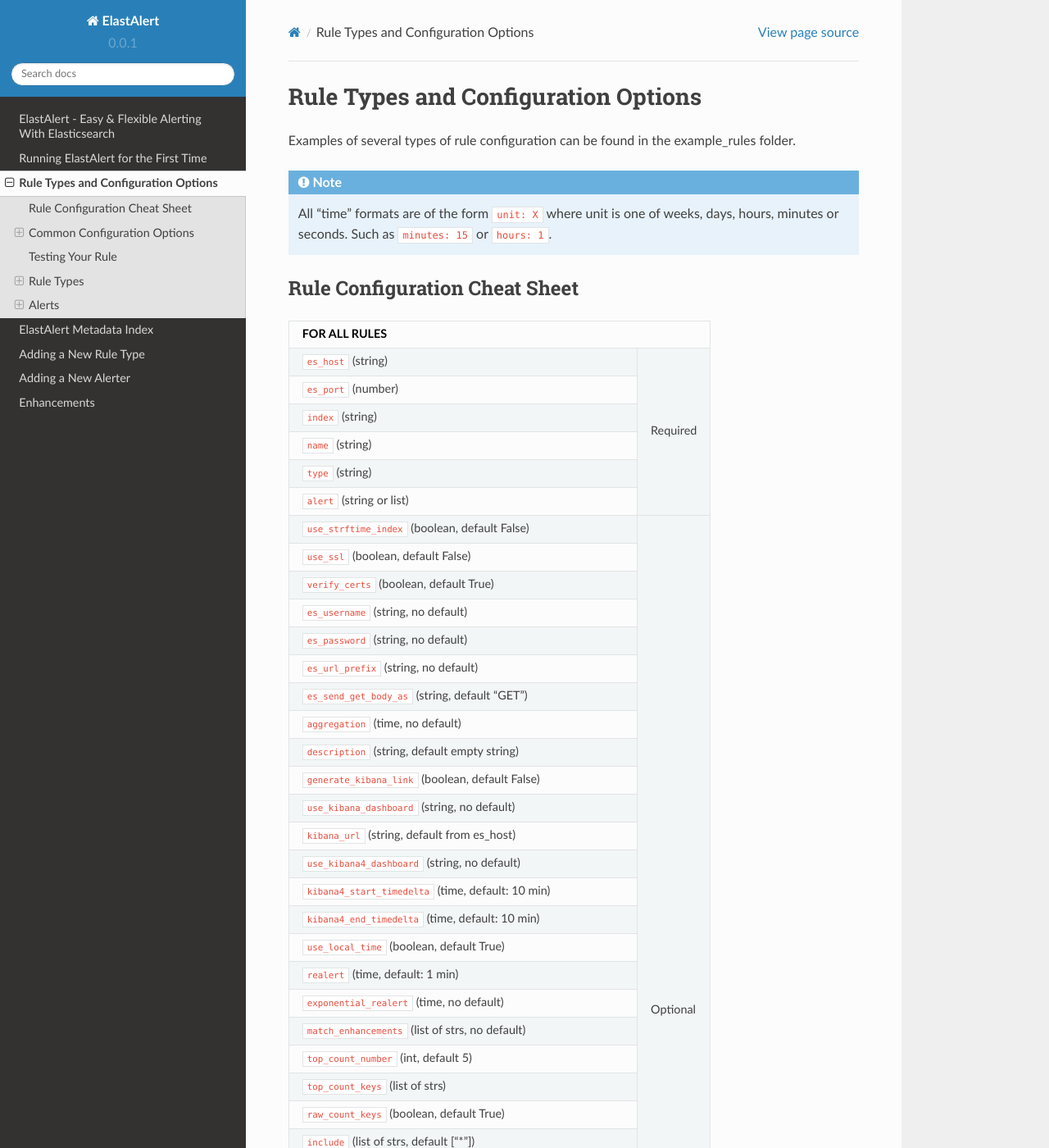
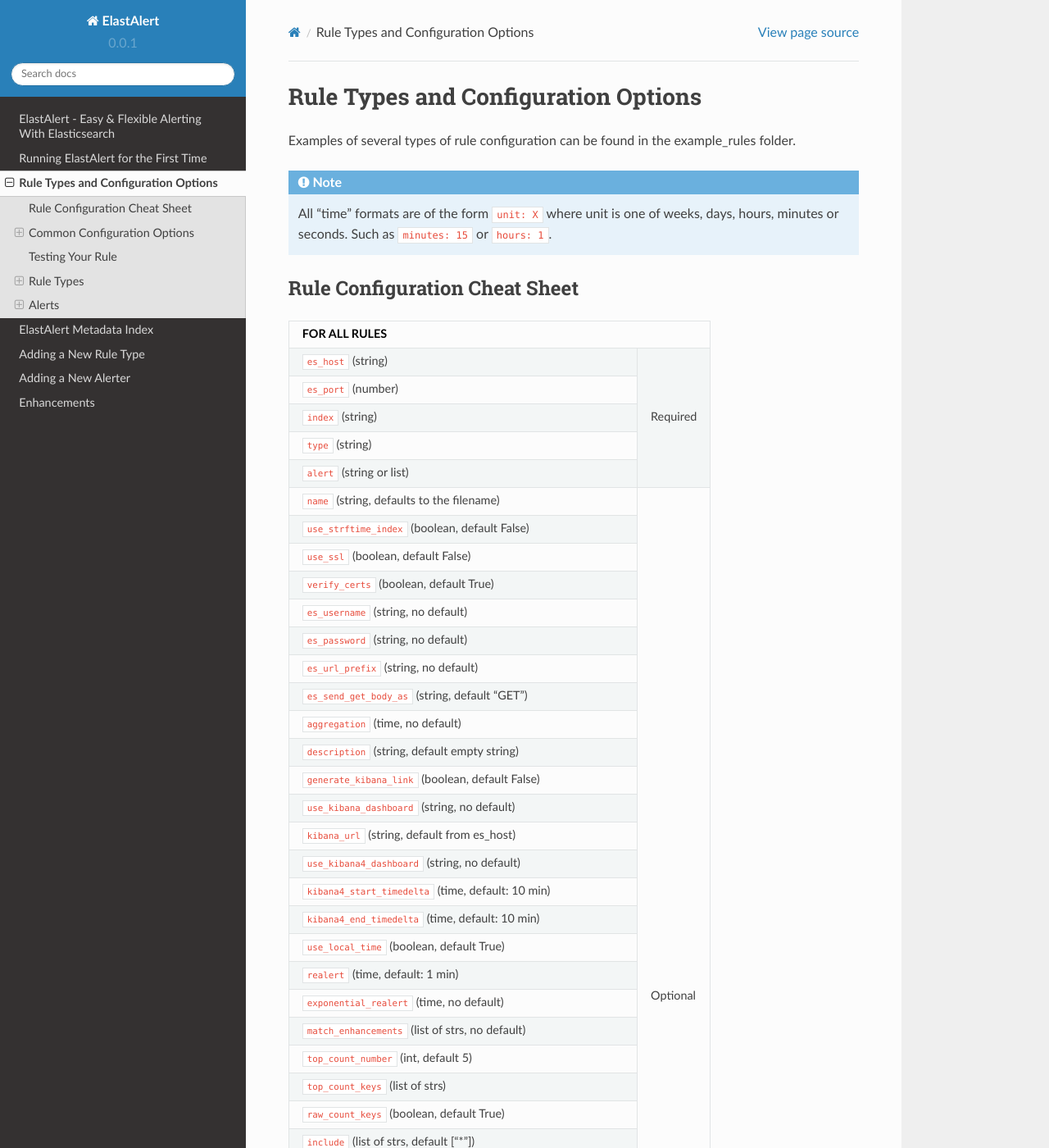
Before and after one commit to Yelp/elastalert, a Sphinx documentation site: the page built from docs/source/ruletypes.rst, in a window 1280 px wide and 1400 px high. Shown: the whole window at 82% size. Built offline with Sphinx 7.4.7 and the Read the Docs theme 2.0.0, drawn with Linux system fonts in a browser that asks for light colours; pages that are not in the unit, such as notebooks, are missing from menus.

Commit message:
added blurb

```diff
--- a/docs/source/ruletypes.rst
+++ b/docs/source/ruletypes.rst
@@ -22,12 +22,12 @@
 +--------------------------------------------------------------+           |
 | ``index`` (string)                                           |           |
 +--------------------------------------------------------------+           |
-| ``name`` (string)                                            |           |
-+--------------------------------------------------------------+           |
 | ``type`` (string)                                            |           |
 +--------------------------------------------------------------+           |
 | ``alert`` (string or list)                                   |           |
 +--------------------------------------------------------------+-----------+
+| ``name`` (string, defaults to the filename)                  |           |
++--------------------------------------------------------------+           |
 | ``use_strftime_index`` (boolean, default False)              |  Optional |
 +--------------------------------------------------------------+           |
 | ``use_ssl`` (boolean, default False)                         |           |
```
